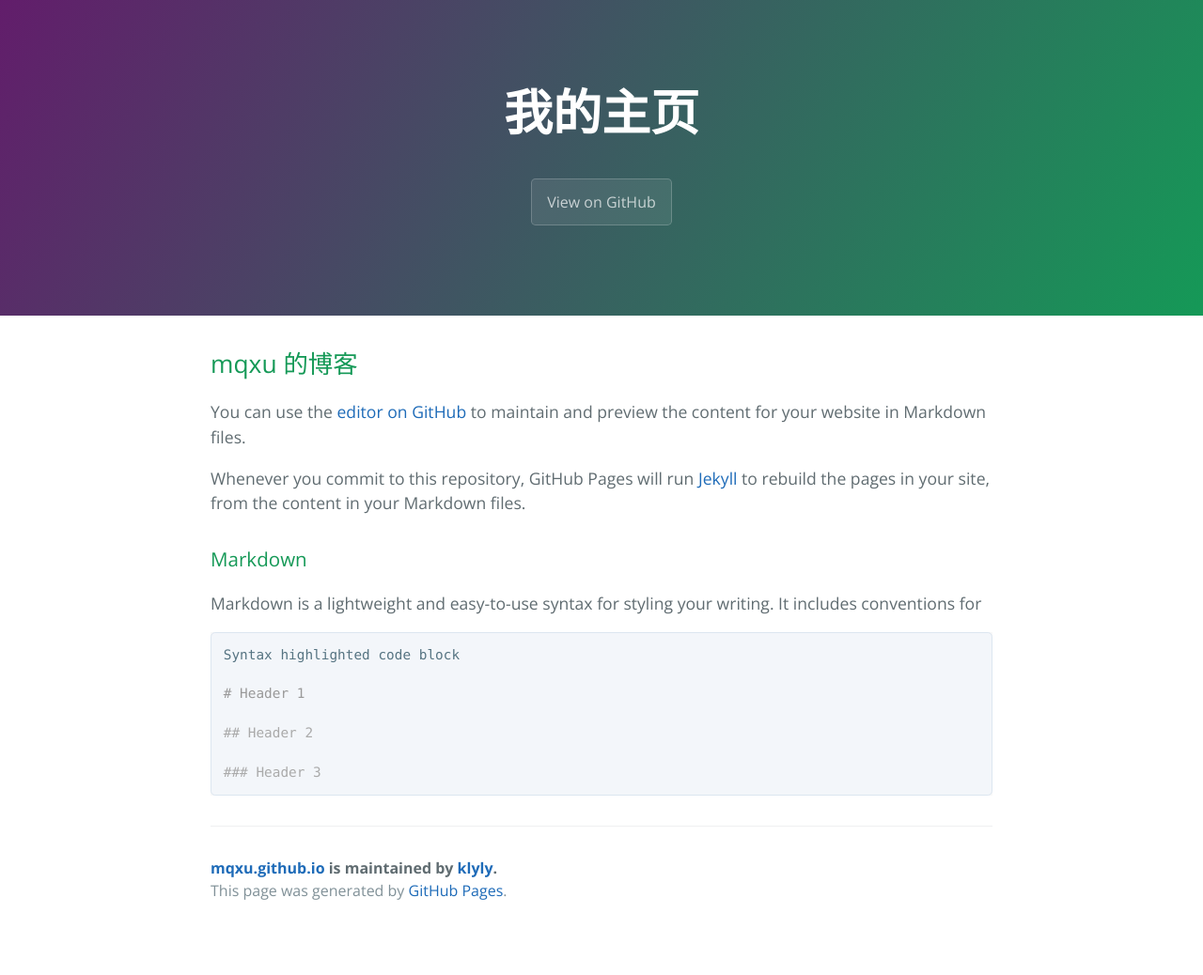
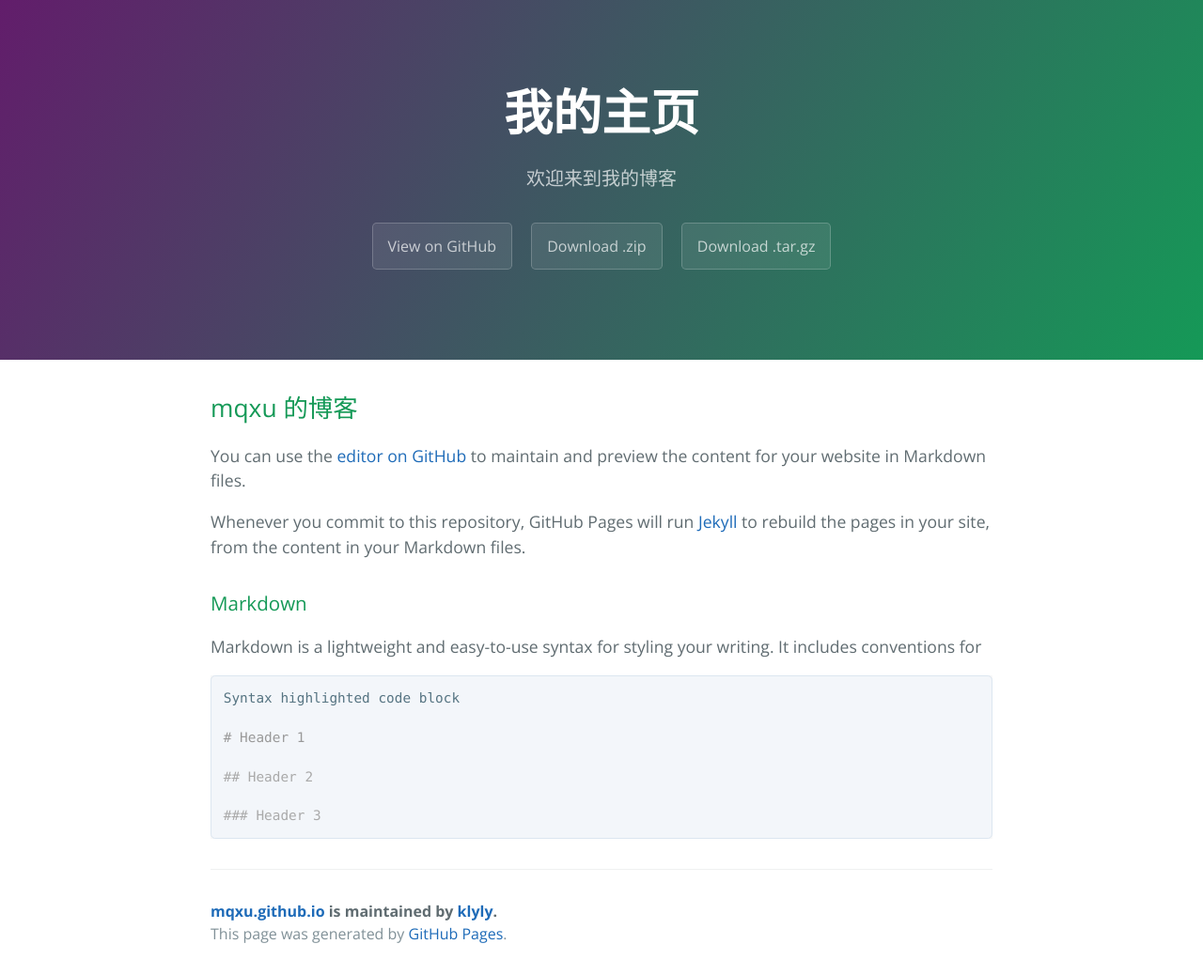
Before and after one commit to klyly/mqxu.github.io, a Jekyll site: the page built from index.md, in a window 1280 px wide. Shown: the whole page at 94% size. Built offline with Jekyll 4.4.1, drawn with Linux system fonts in a browser that asks for light colours; the repository's description, which GitHub fills in, is left out; before the commit the page ends 992 px from its top, so only the background shows below that.

Commit message:
修改主题

```diff
--- a/_config.yml
+++ b/_config.yml
@@ -1 +1,5 @@
+title: mqxu的博客
+description: 欢迎来到我的博客
+show_downloads: true
+google_analytics:
 theme: jekyll-theme-cayman
```
Also changed, not shown: index.md (+0 -1 lines).
